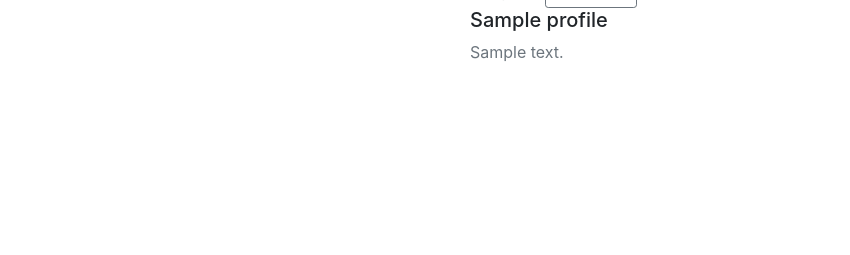
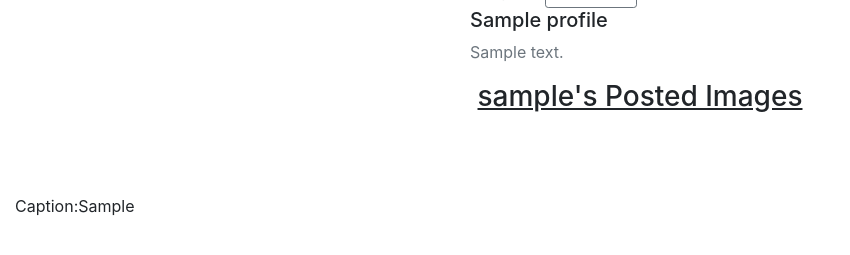
Before and after one commit to Nelly-ayebale/instagram, a Django app: a page that uses instagram/templates/instagrams/profile.html in a window 1280 px wide. Shown: the part 211-466 px from the top of the page, without its empty margins (0-850 px from the left). Run offline with Django 3.2, Linux system fonts and the light colour scheme; a user stored in the database is signed in; tables that the repository leaves empty hold one stand-in row (values such as "Sample post"); some libraries are stand-ins or nearby versions.

Commit message:
Added new changes

```diff
--- a/instagram/models.py
+++ b/instagram/models.py
@@ -8,7 +8,7 @@ from django.dispatch import receiver
 
 # Create your models here.
 class Profile(models.Model):
-    user = models.OneToOneField(User,on_delete=models.CASCADE)
+    user = models.OneToOneField(User,on_delete=models.CASCADE,related_name='profile')
     name = models.CharField(max_length=60,null=True,blank=True)
     profile_photo = CloudinaryField('image')
     bio = HTMLField()
@@ -40,7 +40,7 @@ class Image(models.Model):
     image = CloudinaryField('image',null=True,blank=True)
     image_name = models.CharField(max_length=100,blank=True,null=True)
     caption = models.CharField(max_length=300,null=True,blank=True)
-    profile = models.ForeignKey('Profile',on_delete=models.CASCADE)
+    profile = models.ForeignKey('Profile',on_delete=models.CASCADE,related_name='images')
     likes = models.ManyToManyField(User,blank=True)
 
     def __str__(self):
--- a/instagram/templates/instagrams/profile.html
+++ b/instagram/templates/instagrams/profile.html
@@ -44,8 +44,24 @@
                 </div>
             </div>
         </div>
+
     </div>
 
+</div>
+<div class="container-fluid">
+    <h3 class="text-center" style="text-decoration: underline;">{{user.username }}'s Posted Images</h3>
+    <div class="row">
+
+        {% for image in images %}
+        <div class="col-sm-4 col-md-3 mt-5">
+            <img src="{{image.image.url}}" alt="" style="width: 300px;">
+
+            <p>Caption:{{image.caption}}</p>
+        </div>
+
+        {% endfor %}
+    </div>
+</div>
 
 
-    {% endblock %}
+{% endblock %}
--- a/instagram/templates/instagrams/user.html
+++ b/instagram/templates/instagrams/user.html
@@ -27,5 +27,6 @@
             </div>
         </div>
     </div>
+
 </div>
 {% endblock %}
--- a/instagram/views.py
+++ b/instagram/views.py
@@ -31,6 +31,7 @@ def home(request):
 
 @login_required(login_url='accounts/login/')
 def profile(request,username):
+    images = request.user.profile.images.all()
 
     if request.method == 'POST':
         user_form = UserForm(request.POST, instance=request.user)
@@ -44,14 +45,18 @@ def profile(request,username):
     else:
         user_form = UserForm(instance=request.user)
         profile_form = ProfileForm(instance=request.user.profile)
-    return render(request, 'instagrams/profile.html', {'user_form': user_form,'profile_form': profile_form})
+    return render(request, 'instagrams/profile.html', {'user_form': user_form,'profile_form': profile_form,"images":images})
 
 @login_required(login_url='accounts/login/')
 def user(request,username):
     user_form = get_object_or_404(User, username=username)
 
+
     if request.user == user_form:
         return redirect('profile', username=request.user.username)
+
+
+
 
     return render(request,'instagrams/user.html',{"user_form":user_form})
 
```
Also changed, not shown: instagram/migrations/0003_auto_20201123_1432.py (added), instagram/migrations/0004_auto_20201123_1518.py (added).
